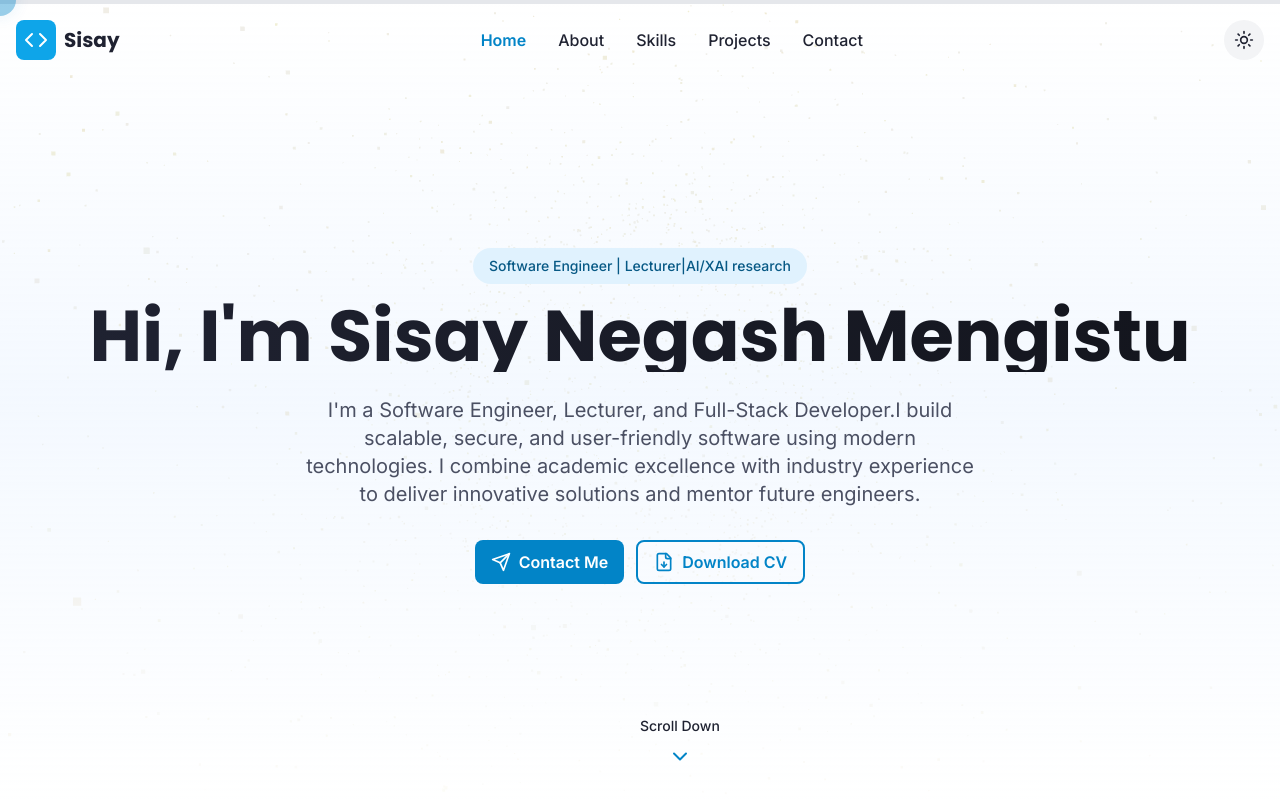
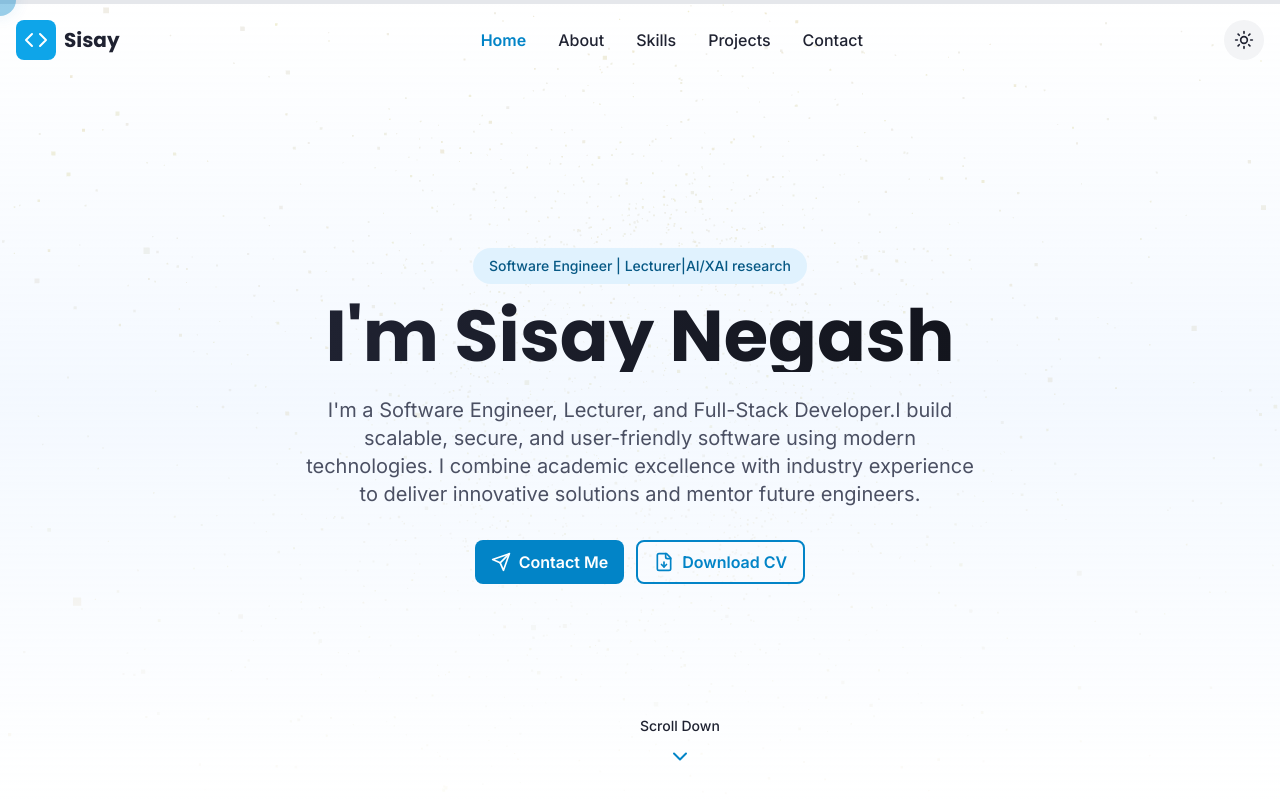
Before and after one commit to SisayNegashMengistu/sisaynegash-portfolio, a React (Vite) app: page / in a window 1280 px wide. Shown: the top 800 px of the page. Built offline with nearby package versions, Linux system fonts and the light colour scheme.

Commit message:
Update on personal info

```diff
--- a/src/components/sections/HeroSection.tsx
+++ b/src/components/sections/HeroSection.tsx
@@ -27,7 +27,7 @@ export default function HeroSection() {
             transition={{ duration: 0.5, delay: 0.1 }}
             className="text-4xl md:text-6xl lg:text-7xl font-bold mb-6 bg-clip-text text-transparent bg-gradient-to-r from-dark-500 to-dark-700 dark:from-white dark:to-gray-300"
           >
-            Hi, I'm {personalInfo.name}
+          I'm {personalInfo.name}
           </motion.h1>
 
           <motion.p
--- a/src/data/portfolioData.ts
+++ b/src/data/portfolioData.ts
@@ -459,7 +459,7 @@ export const projectsData: Project[] = [
 ];
 
 export const personalInfo = {
-  name: "Sisay Negash Mengistu",
+  name: "Sisay Negash",
   title: "Software Engineer | Lecturer|AI/XAI research",
   description:"I'm a Software Engineer, Lecturer, and Full-Stack Developer.I build scalable, secure, and user-friendly software using modern technologies. I combine academic excellence with industry experience to deliver innovative solutions and mentor future engineers.",
   location: "Dire Dawa, Ethiopia",
```
